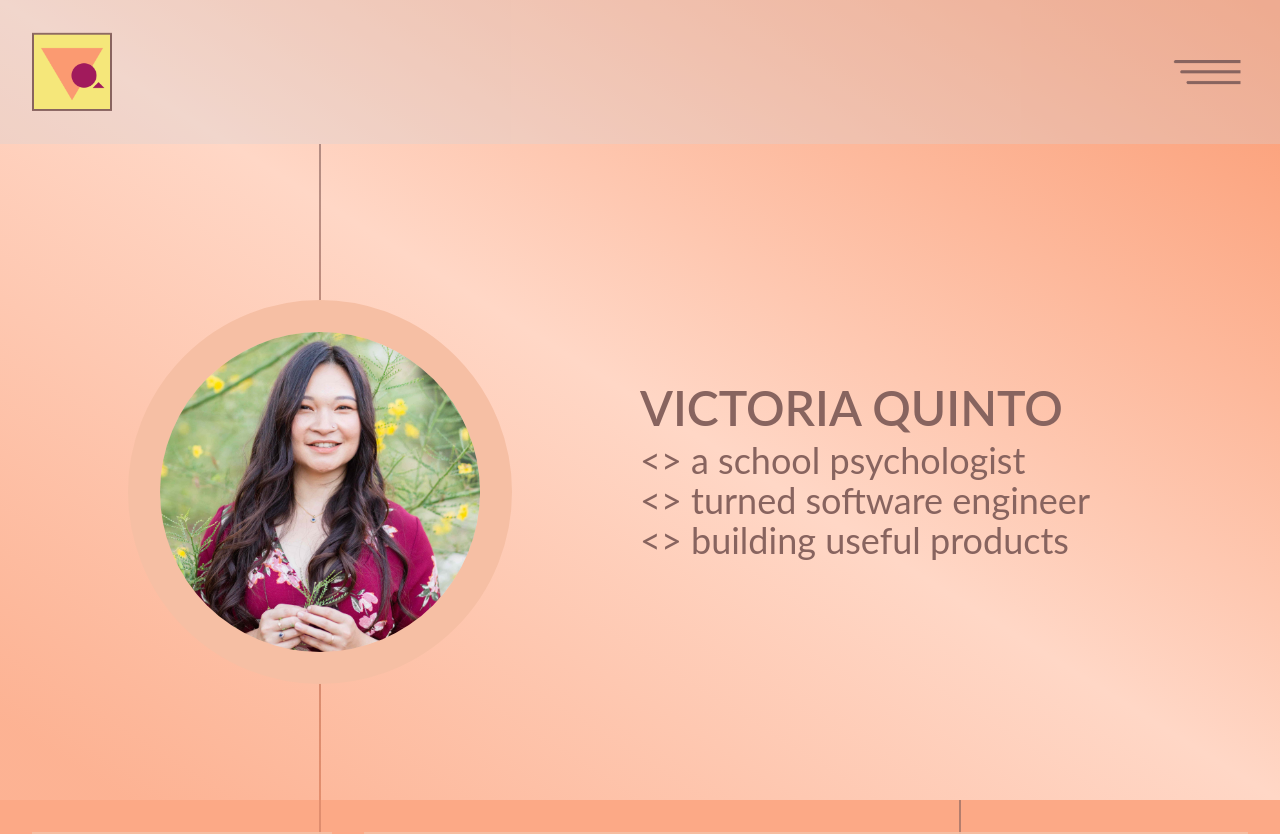
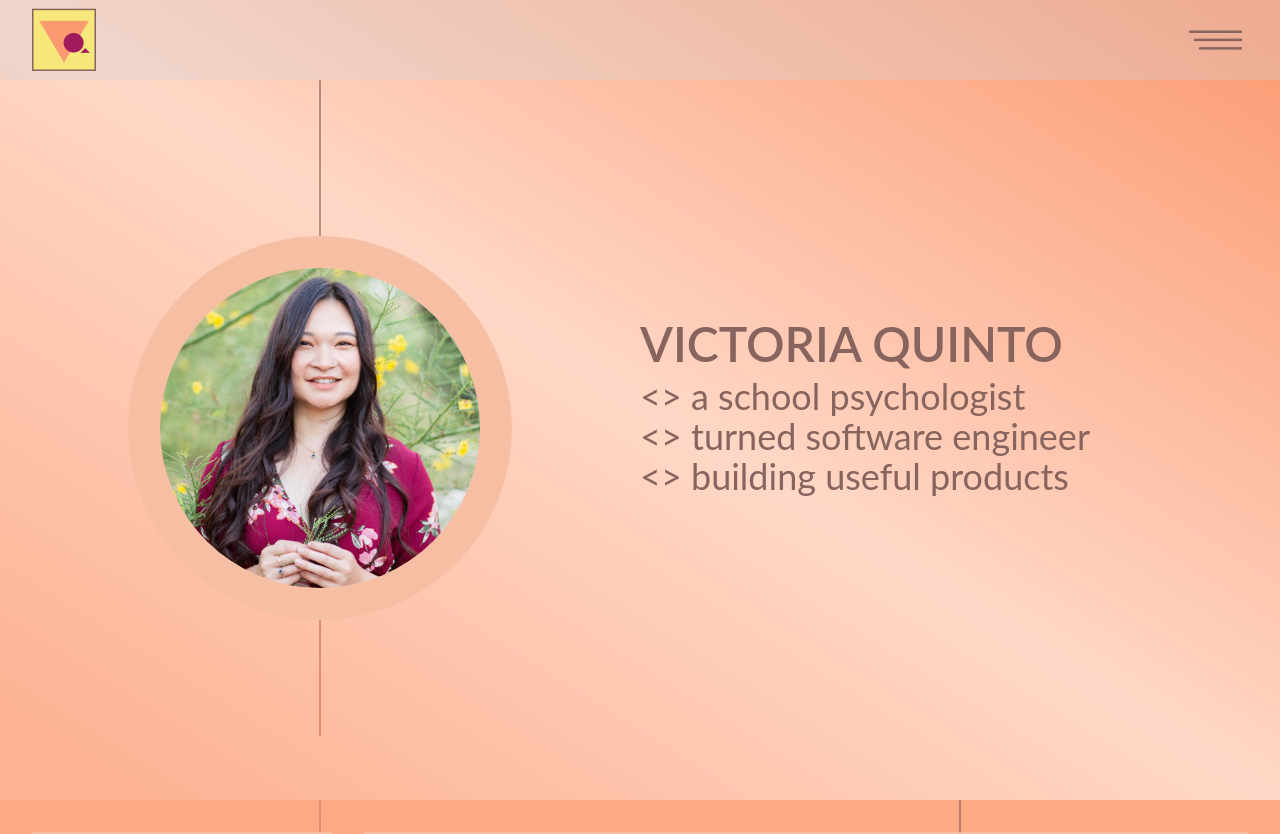
Before and after one commit to victoriajquinto/portfolio, a Next.js app: page / in a window 1280 px wide. Shown: the top 834 px of the page. Built offline with nearby package versions, Linux system fonts and the light colour scheme.

Commit message:
add side navigation menu

```diff
--- a/src/app/components/About.tsx
+++ b/src/app/components/About.tsx
@@ -1,6 +1,7 @@
 const About = () => {
   return (
-    <div className="about-background h-full sm:min-h-[300px] w-screen relative p-4 overflow-hidden font-lato text-brown">
+    <div className="about-background h-full sm:min-h-[300px] w-screen relative p-4 overflow-hidden font-lato text-brown"
+    id="about">
       <div className="sm:absolute sm:inset-y-0 sm:left-3/4 sm:transform sm:-translate-x-1/2 sm:w-0.5 line-light-to-dark"></div>
       <div className="sm:relative sm:inset-y-0 text-center sm:left-3/4 sm:transform sm:-translate-x-1/2 text-xl sm:text-5xl font-bold py-10">ABOUT ME</div>
       <div className="sm:w-[70%]">
--- a/src/app/components/Contact.tsx
+++ b/src/app/components/Contact.tsx
@@ -1,6 +1,9 @@
 const Contact = () => {
   return (
-    <div className="bg-white h-full sm:min-h-[300px] w-screen relative p-4 overflow-hidden font-lato text-brown">
+    <div
+      className="bg-white h-full sm:min-h-[300px] w-screen relative p-4 overflow-hidden font-lato text-brown"
+      id="contact"
+    >
       <div className="sm:absolute sm:inset-y-0 sm:left-1/4 sm:transform sm:-translate-x-1/2 sm:w-0.5 line-dark-to-light"></div>
       <div className="sm:relative text-center sm:left-1/4 sm:transform sm:-translate-x-1/2 text-xl sm:text-5xl font-bold pl-10 py-10">DON'T BE A STRANGER</div>
       <div className="sm:flex sm:justify-center">
@@ -10,7 +13,7 @@ const Contact = () => {
             href="mailto:victoriajquinto@gmail.com"
             className="text-center sm:text-left text-xl sm:text-4xl px-4">
             shoot me an email! ↗</a>
-          <div className="pt-10 pb-5 text-center sm:text-left text-xl sm:text-4xl  px-4">
+          <div className="pt-10 pb-5 sm:text-left text-xl sm:text-4xl px-4">
             feeling shy? follow me on:
           </div>
           <div className="px-4 text-lg">
--- a/src/app/components/Footer.tsx
+++ b/src/app/components/Footer.tsx
@@ -5,7 +5,7 @@ import github from '../assets/icons/github.png'
 
 const Footer = () => {
   return (
-    <div className="bg-[#fca986] py-4 pl-8 pr-4 justify-between items-center flex font-lato text-white">
+    <div className="bg-[#fca986] w-full pl-4 sm:pl-8 py-4 pr-4 justify-between items-center gap-4 flex font-lato text-white">
       <div className="text-sm">© 2024 Victoria Quinto. All rights reserved.</div>
       <div className="flex justify-evenly gap-2">
         <a href="https://www.linkedin.com/in/victoriaquinto/" target="_blank" rel="noopener noreferrer">
--- a/src/app/components/Hero.tsx
+++ b/src/app/components/Hero.tsx
@@ -1,4 +1,3 @@
-import TopNav from './TopNav'
 import Image from 'next/image'
 import headshot from '../assets/headshot.jpeg'
 
@@ -6,9 +5,9 @@ const Hero = () => {
   return (
   <div
     className=" bg-[#ffd7c6] h-screen w-screen relative overflow-hidden hero-background"
+    id="home"
   >
-    <TopNav />
-    <div className="h-36 w-screen flex-col justify-between"></div>
+    <div className="h-20 w-screen flex-col justify-between"></div>
     <div className="fade-in-animation h-[calc(100vh-144px)] sm:flex ">
       <div className="h-1/2 sm:h-full sm:w-1/2 relative flex-col pt-10 flex sm:justify-center items-center">
         <div className="sm:absolute sm:inset-y-0 sm:left-1/2 sm:transform sm:-translate-x-1/2 sm:w-0.5 line-dark-to-light"></div>
--- a/src/app/components/TopNav.tsx
+++ b/src/app/components/TopNav.tsx
@@ -1,16 +1,35 @@
+"use client";
+
+import { useState } from 'react';
 import Image from 'next/image'
 import logo from "../assets/logo.png"
 import menu from "../assets/menu.png"
 
+
 const TopNav = () => {
+  const [isMenuOpen, setIsMenuOpen] = useState(false);
+
+  const toggleMenu = () => {
+    setIsMenuOpen((prev) => !prev);
+  };
+
   return (
-    <div className="w-full flex justify-between bg-gray-300/30 h-36 absolute left-0 top-0 z-10">
-      <div className="m-8">
-        <Image src={logo} alt="Logo" className="h-20 w-20"/>
+    <div className="w-full fixed left-0 top-0 z-20">
+      <div className="flex justify-between bg-gray-300/30 h-20 items-center px-8">
+        <Image src={logo} alt="Logo" className="h-16 w-16" />
+        <button onClick={toggleMenu} className="focus:outline-none">
+          <Image src={menu} alt="Menu" className="h-16 w-16" />
+        </button>
       </div>
-      <div className="m-8">
-        <Image src={menu} alt="Menu" className="h-20 w-20"/>
-      </div>
+
+      {isMenuOpen && (
+        <div className="absolute top-20 right-0 w-[20%] bg-brown text-white p-8 flex flex-col space-y-4 text-center rounded-md fade-menu">
+          <a href="#home" className="hover:text-gray-400" onClick={toggleMenu}>Home</a>
+          <a href="#about" className="hover:text-gray-400" onClick={toggleMenu}>About</a>
+          <a href="#work" className="hover:text-gray-400" onClick={toggleMenu}>Work</a>
+          <a href="#contact" className="hover:text-gray-400" onClick={toggleMenu}>Contact</a>
+        </div>
+      )}
     </div>
   )
 }
--- a/src/app/components/Work.tsx
+++ b/src/app/components/Work.tsx
@@ -4,7 +4,10 @@ import coinsubiocard from '../assets/coinsubiocard.jpeg'
 
 const Work = () => {
   return (
-    <div className="bg-[#fca986] h-max w-screen relative sm:flex p-4 overflow-hidden">
+    <div
+      className="bg-[#fca986] h-max w-screen relative sm:flex p-4 overflow-hidden"
+      id="work"
+    >
       <div className="sm:absolute sm:inset-y-0 sm:left-1/4 sm:transform sm:-translate-x-1/2 sm:w-0.5 line-light-to-dark"></div>
       <div className="sm:absolute sm:inset-y-0 sm:left-3/4 sm:transform sm:-translate-x-1/2 sm:w-0.5 line-dark-to-light"></div>
       <div className="relative h-full p-4">
--- a/src/app/globals.css
+++ b/src/app/globals.css
@@ -14,9 +14,24 @@
   }
 }
 
+@keyframes fadeMenu {
+  from {
+    opacity: 0;
+    transform: translateX(20px);
+  }
+  to {
+    opacity: 1;
+    transform: translateX(0);
+  }
+}
+
 .fade-in-animation {
-  opacity: 0; /* Start state */
+  opacity: 0;
   animation: fadeIn 1s ease-in forwards;
+}
+
+.fade-menu {
+  animation: fadeMenu 0.3s ease-in;
 }
 
 .hero-background {
--- a/src/app/page.tsx
+++ b/src/app/page.tsx
@@ -7,12 +7,13 @@ import Footer from '@/app/components/Footer'
 
 export default function Home() {
   return (
-    <>
+    <div className="w-screen">
+      <TopNav />
       <Hero />
       <Work />
       <About />
       <Contact />
       <Footer />
-    </>
+    </div>
   )
 }
```
